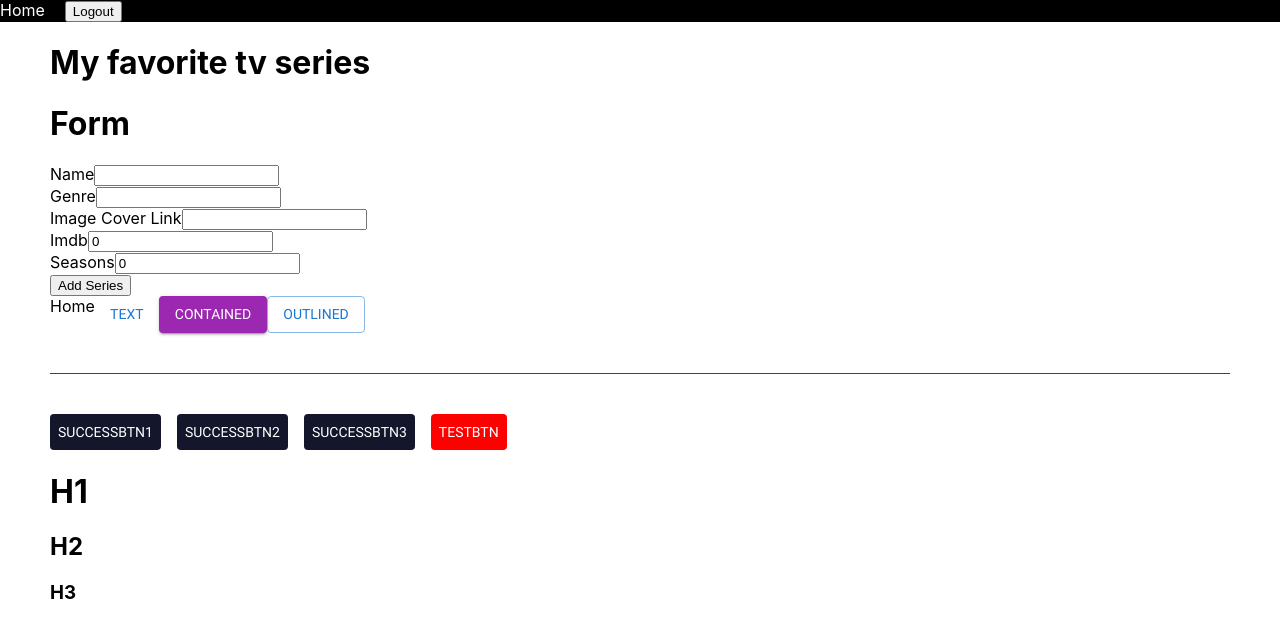
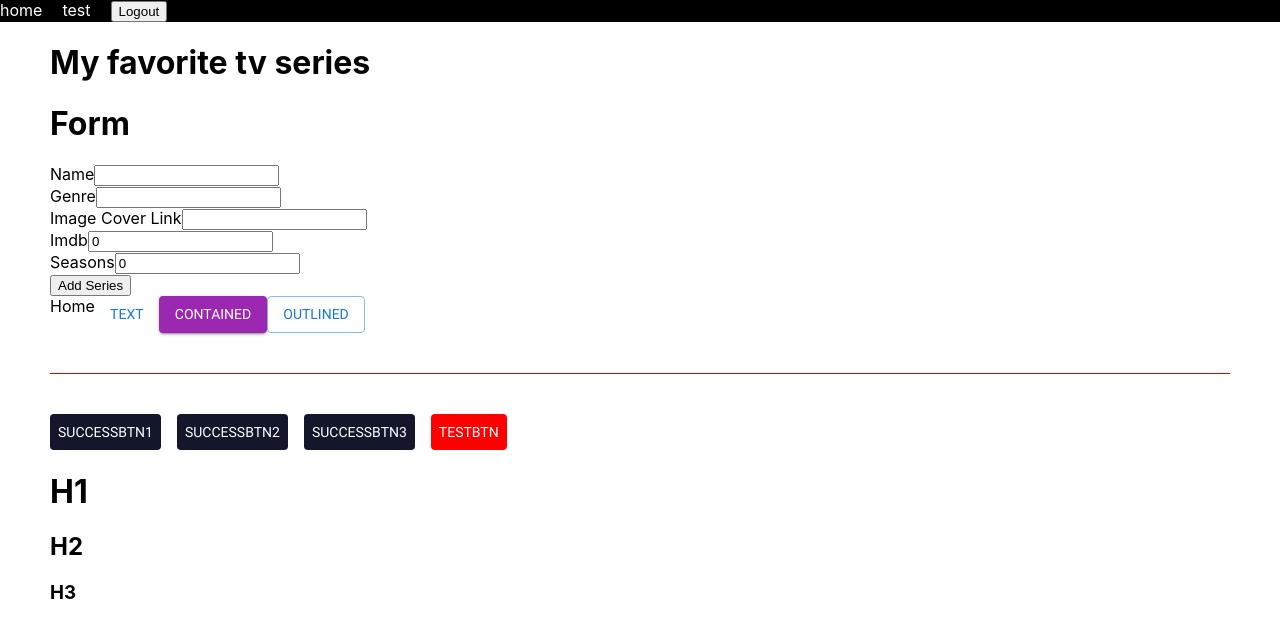
Before and after one commit to l3oss123456/react_repo_typescript, a React (Create React App) app: page /login in a window 1280 px wide. Both pictures are taken after a click on the button "Login". Shown: the top 638 px of the page. Built offline with nearby package versions, Linux system fonts and the light colour scheme.

Commit message:
clear cache git

```diff
--- a/src/layout/Header/index.tsx
+++ b/src/layout/Header/index.tsx
@@ -1,13 +1,13 @@
 import React, { FC } from "react"
 import { Link } from "react-router-dom"
-import pages from "../../menuItems/psges"
+import pages from "../../menuItems/Pages"
 import { removeLocalStorage } from "../../services/utils/Storage"
 
 interface Props {}
 
 const HeaderLayout: FC<Props> = () => {
     return (
-        <div style={{ background: `black` }}>
+        <div style={{ background: `black`, marginBottom: 20 }}>
             <div style={{ display: `flex`, gap: 20 }}>
                 {pages.map((page, index) => {
                     return (
--- /dev/null
+++ b/src/menuItems/Pages.ts
@@ -0,0 +1,12 @@
+const pages = [
+    {
+        title: `home`,
+        url: `/`
+    },
+    {
+        title: `test`,
+        url: `/test`
+    }
+]
+
+export default pages
--- a/src/menuItems/psges.ts
+++ /dev/null
@@ -1,8 +0,0 @@
-const pages = [
-    {
-        title: `Home`,
-        url: `/`
-    }
-]
-
-export default pages
--- /dev/null
+++ b/src/pages/test/index.tsx
@@ -0,0 +1,77 @@
+import React from "react"
+import Spacer from "../../components/Spacer"
+// import Select from "react-select"
+import { useForm, Controller } from "react-hook-form"
+import { Input, Box, TextField } from "@mui/material"
+
+const Test = () => {
+    const {
+        register,
+        // handleSubmit,
+        // watch,
+        formState: { errors }
+    } = useForm()
+
+    const { control, handleSubmit } = useForm({
+        defaultValues: {
+            firstName: "xxx",
+            username2: "test"
+        }
+    })
+    const onSubmit = (data: Object) => {
+        console.log(data)
+    }
+
+    return (
+        <Spacer>
+            <form onSubmit={handleSubmit(onSubmit)}>
+                <Controller
+                    name="firstName"
+                    control={control}
+                    render={({ field }) => {
+                        return <Input {...field} />
+                    }}
+                />
+
+                <Controller
+                    name="username2"
+                    control={control}
+                    render={({ field }) => {
+                        console.log("fieldfield,field", field)
+
+                        return (
+                            <Box style={{ textAlign: `left`, width: `max-content` }}>
+                                <TextField
+                                    label={field.name}
+                                    variant="outlined"
+                                    defaultValue={field.value}
+                                    {...register("username", { required: true })}
+                                />
+                                {errors.username && <p style={{ color: `red` }}>{`Invalid username!`}</p>}
+                            </Box>
+                        )
+                    }}
+                />
+
+                {/* <Controller
+                    name="select"
+                    control={control}
+                    render={({ field }) => (
+                        <select
+                            {...field}
+                            options={[
+                                { value: "chocolate", label: "Chocolate" },
+                                { value: "strawberry", label: "Strawberry" },
+                                { value: "vanilla", label: "Vanilla" }
+                            ]}
+                        />
+                    )}
+                />
+                 */}
+                <input type="submit" />
+            </form>
+        </Spacer>
+    )
+}
+
+export default Test
--- a/src/router/index.tsx
+++ b/src/router/index.tsx
@@ -1,8 +1,9 @@
-import { BrowserRouter, Routes, Route } from 'react-router-dom';
-import Home from '../pages/home';
-import Login from '../pages/login';
-import ProtectedRoutes from './ProtectRoutes';
-import ScrollTop from '../components/ScrollTop';
+import { BrowserRouter, Routes, Route } from "react-router-dom"
+import ProtectedRoutes from "./ProtectRoutes"
+import ScrollTop from "../components/ScrollTop"
+import Login from "../pages/login"
+import Home from "../pages/home"
+import Test from "../pages/test"
 
 const Router = () => {
     return (
@@ -19,10 +20,18 @@ const Router = () => {
                             </ProtectedRoutes>
                         }
                     />
+                    <Route
+                        path={`/test`}
+                        element={
+                            <ProtectedRoutes>
+                                <Test />
+                            </ProtectedRoutes>
+                        }
+                    />
                 </Routes>
             </ScrollTop>
         </BrowserRouter>
-    );
-};
+    )
+}
 
-export default Router;
+export default Router
```
Also changed, not shown: src/services/utils/helper.ts (renamed from src/services/utils/Helper.ts), 2 other files (tests, documents, lock files or other folders).
